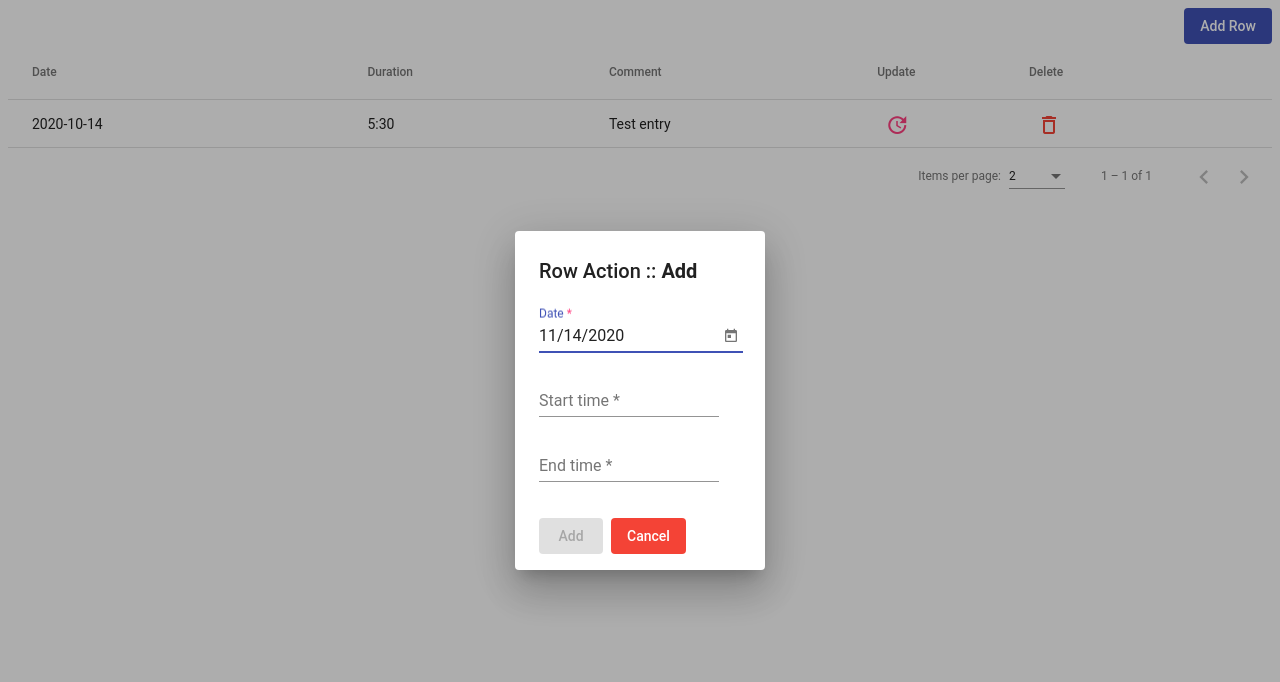
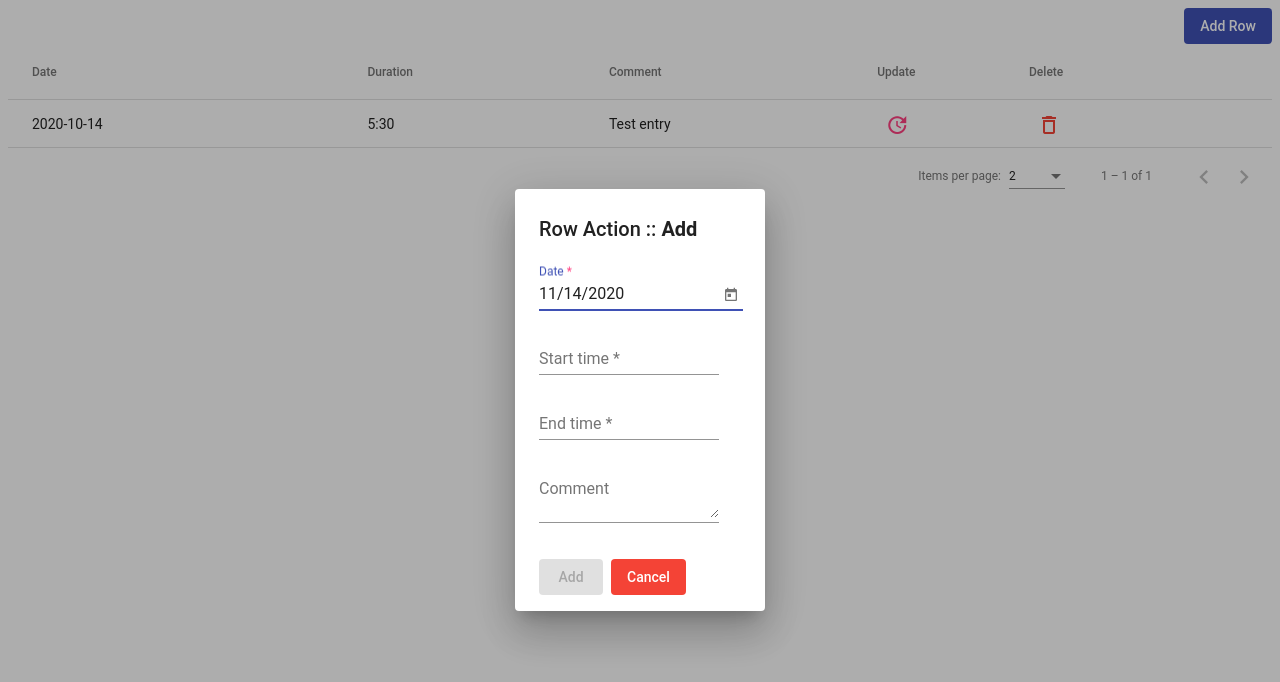
Before and after one commit to johanwannheden/timelog, an Angular app: page / in a window 1280 px wide. Both pictures are taken after a click on the button "Add Row". Shown: the top 682 px of the page. Built offline with nearby package versions, Linux system fonts and the light colour scheme.

Commit message:
add comment to dialog input

```diff
--- a/src/app/log-entry-dialog/log-entry-dialog.component.html
+++ b/src/app/log-entry-dialog/log-entry-dialog.component.html
@@ -21,6 +21,9 @@
             formGroup.invalid">
             Start time is before end time
         </mat-error>
+        <mat-form-field>
+            <textarea matInput placeholder="Comment" formControlName='comment'></textarea>
+        </mat-form-field>
     </form>
     <div mat-dialog-actions>
         <button mat-button [disabled]="!fg.valid" (click)="doAction()" mat-flat-button
--- a/src/app/log-entry-dialog/log-entry-dialog.component.ts
+++ b/src/app/log-entry-dialog/log-entry-dialog.component.ts
@@ -32,6 +32,7 @@ export class LogEntryDialogComponent implements OnInit {
             date: [new Date(), [Validators.required, workingDateNotAfter(new Date())]],
             startTime: [getDefaultStartTime(), [Validators.required, Validators.pattern(TIME_FORMAT)]],
             endTime: [getDefaultEndTime(), [Validators.required, Validators.pattern(TIME_FORMAT)]],
+            comment: ['']
         }, {
             validators: endTimeIsAfterStartTime
         });
```
